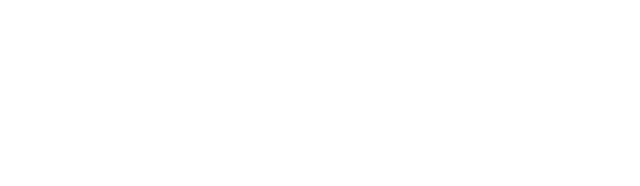
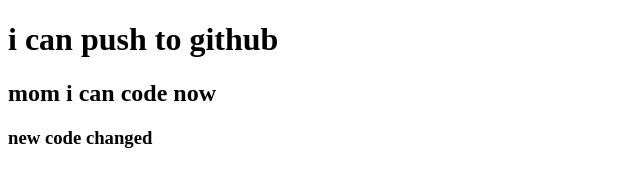
Before and after one commit to PreranaMP/my-second-repo, a plain HTML site: page index.html in a window 1280 px wide. Shown: the whole page, without its empty margins (0-640 px from the left). Drawn offline with Linux system fonts and the light colour scheme.

Commit message:
added header

```diff
--- a/index.html
+++ b/index.html
@@ -9,6 +9,8 @@
  <title> my second repo</title>
 </head>
 <body>
-
+ <h1>i can push to github</h1>
+ <h2>mom i can code now</h2>
+ <h3>new code changed</h3>
 </body>
 </html>
```
